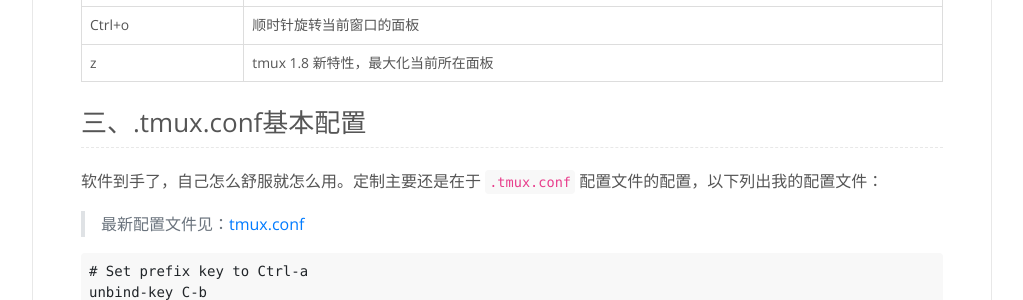
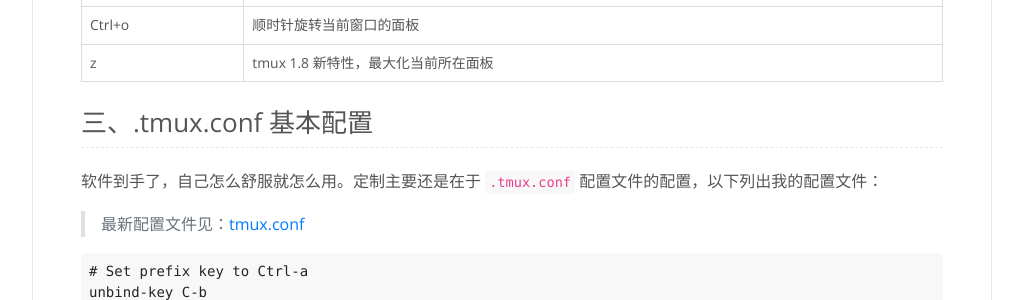
Before and after one commit to opskumu/opskumu.github.io, a Jekyll site: the page built from _posts/2013-08-06-tmux.md, in a window 1280 px wide and 900 px high, scrolled down 2515 px. Shown: the part 156-456 px from the top of the window, without its empty margins (128-1151 px from the left). Built offline with Jekyll 4.4.1, drawn with Linux system fonts in a browser that asks for light colours.

```diff
--- a/_posts/2013-08-06-tmux.md
+++ b/_posts/2013-08-06-tmux.md
@@ -76,8 +76,8 @@ set-option -g prefix C-a
 |   %               |   将当前面板左右分屏                                      |
 |   x               |   关闭当前分屏                                            |
 |   !               |   将当前面板置于新窗口,即新建一个窗口,其中仅包含当前面板  |
-|   Ctrl+方向键     |   以 1 个单元格为单位移动边缘以调整当前面板大小             |
-|   Alt+方向键      |   以 5 个单元格为单位移动边缘以调整当前面板大小             |
+|   Ctrl+方向键     |   以 1 个单元格为单位移动边缘以调整当前面板大小           |
+|   Alt+方向键      |   以 5 个单元格为单位移动边缘以调整当前面板大小           |
 |   空格键          |   可以在默认面板布局中切换，试试就知道了                  |
 |   q               |   显示面板编号                                            |
 |   o               |   选择当前窗口中下一个面板                                |
@@ -86,9 +86,9 @@ set-option -g prefix C-a
 |   }               |   向后置换当前面板                                        |
 |   Alt+o           |   逆时针旋转当前窗口的面板                                |
 |   Ctrl+o          |   顺时针旋转当前窗口的面板                                |
-|   z               |   tmux 1.8 新特性，最大化当前所在面板                      |
+|   z               |   tmux 1.8 新特性，最大化当前所在面板                     |
 
-## 三、.tmux.conf基本配置
+## 三、.tmux.conf 基本配置
 
 软件到手了，自己怎么舒服就怎么用。定制主要还是在于 `.tmux.conf` 配置文件的配置，以下列出我的配置文件：
 
```
